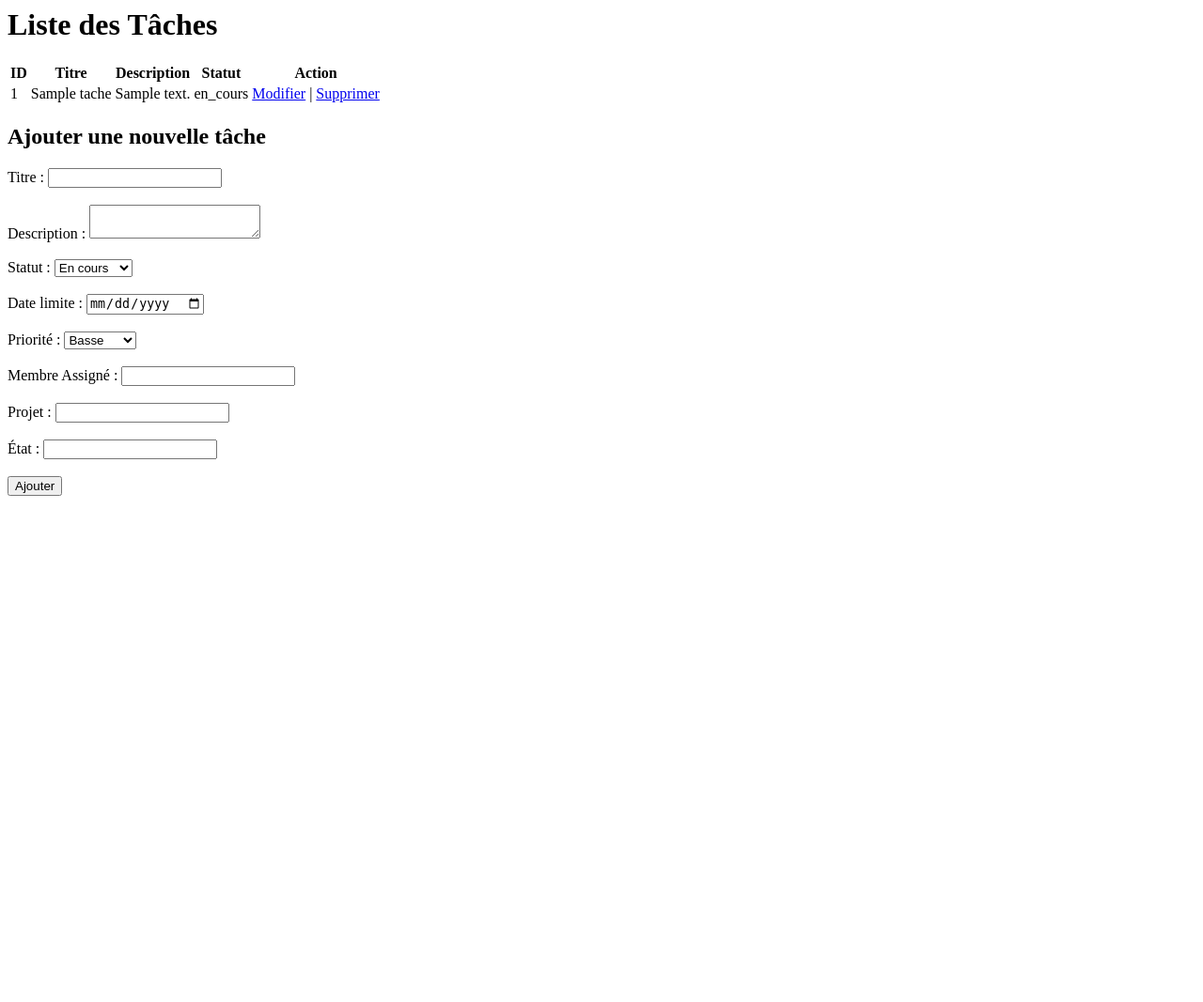
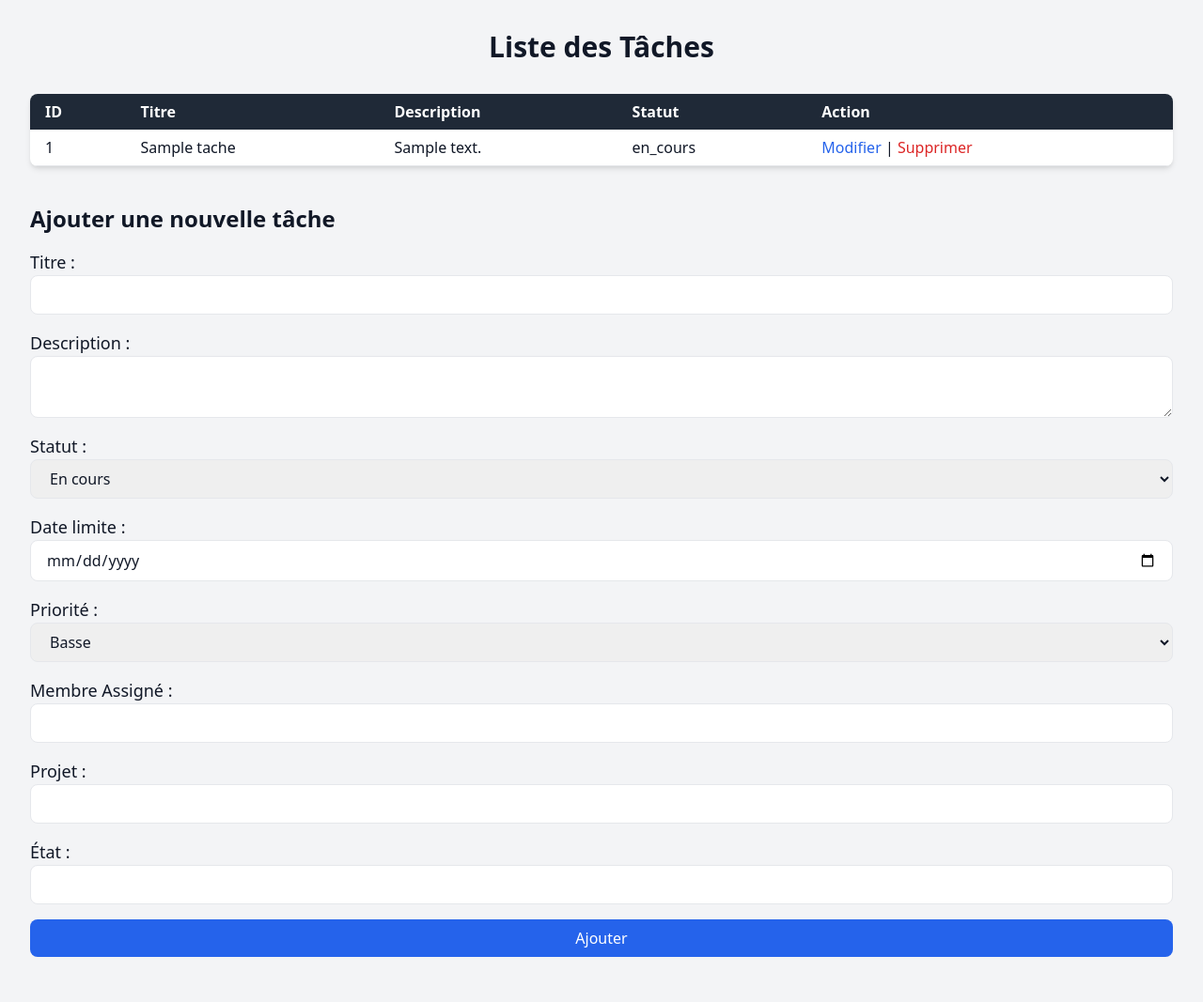
Before and after one commit to Youcode-Classe-E-2024-2025/Asmae_ELHamzaoui-project, a PHP site: page /views/taches_view.php in a window 1280 px wide. Shown: the whole page at 94% size. Before the commit the page ends 528 px from the top, so only its background shows below. Run offline with PHP 8.4, Linux system fonts and the light colour scheme; tables that the repository leaves empty hold one stand-in row (values such as "Sample post"); some libraries are stand-ins or nearby versions.

Commit message:
style pour la page taches_view.php

```diff
--- a/views/taches_view.php
+++ b/views/taches_view.php
@@ -19,62 +19,89 @@ if ($_SERVER['REQUEST_METHOD'] == 'POST' && isset($_POST['ajouter'])) {
 // Afficher toutes les tâches
 $taches = $controller->afficherTaches();
 ?>
-<html>
+<html lang="fr">
     <head>
+        <meta charset="UTF-8">
+        <meta name="viewport" content="width=device-width, initial-scale=1.0">
         <title>Gestion des tâches</title>
+        <link href="https://cdn.jsdelivr.net/npm/tailwindcss@2.1.2/dist/tailwind.min.css" rel="stylesheet">
     </head>
-    <body>
-        <h1>Liste des Tâches</h1>
-        <table>
+    <body class="bg-gray-100 text-gray-900">
+        <div class="container mx-auto p-8">
+            <h1 class="text-3xl font-bold text-center mb-8">Liste des Tâches</h1>
+
+            <!-- Table des tâches -->
+            <table class="min-w-full bg-white shadow-md rounded-lg overflow-hidden">
+                <thead class="bg-gray-800 text-white">
                     <tr>
-                <th>ID</th>
-                <th>Titre</th>
-                <th>Description</th>
-                <th>Statut</th>
-                <th>Action</th>
+                        <th class="py-2 px-4 text-left">ID</th>
+                        <th class="py-2 px-4 text-left">Titre</th>
+                        <th class="py-2 px-4 text-left">Description</th>
+                        <th class="py-2 px-4 text-left">Statut</th>
+                        <th class="py-2 px-4 text-left">Action</th>
                     </tr>
+                </thead>
+                <tbody>
                     <?php foreach ($taches as $tache): ?>
-                <tr>
-                    <td><?php echo $tache['id_tache']; ?></td>
-                    <td><?php echo $tache['titre_tache']; ?></td>
-                    <td><?php echo $tache['desc_tache']; ?></td>
-                    <td><?php echo $tache['statut_tache']; ?></td>
-                    <td>
-                        <a href="modifier_tache.php?id=<?php echo $tache['id_tache']; ?>">Modifier</a> |
-                        <a href="supprimer_tache.php?id=<?php echo $tache['id_tache']; ?>">Supprimer</a>
+                        <tr class="border-b">
+                            <td class="py-2 px-4"><?php echo $tache['id_tache']; ?></td>
+                            <td class="py-2 px-4"><?php echo $tache['titre_tache']; ?></td>
+                            <td class="py-2 px-4"><?php echo $tache['desc_tache']; ?></td>
+                            <td class="py-2 px-4"><?php echo $tache['statut_tache']; ?></td>
+                            <td class="py-2 px-4">
+                                <a href="modifier_tache.php?id=<?php echo $tache['id_tache']; ?>" class="text-blue-600 hover:text-blue-800">Modifier</a> |
+                                <a href="supprimer_tache.php?id=<?php echo $tache['id_tache']; ?>" class="text-red-600 hover:text-red-800">Supprimer</a>
                             </td>
                         </tr>
                     <?php endforeach; ?>
+                </tbody>
             </table>
 
             <!-- Formulaire d'ajout de tâche -->
-        <h2>Ajouter une nouvelle tâche</h2>
-        <form method="POST">
-            <label for="titre_tache">Titre :</label>
-            <input type="text" name="titre_tache" required><br><br>
-            <label for="desc_tache">Description :</label>
-            <textarea name="desc_tache"></textarea><br><br>
-            <label for="statut_tache">Statut :</label>
-            <select name="statut_tache">
+            <h2 class="text-2xl font-semibold mt-10 mb-4">Ajouter une nouvelle tâche</h2>
+            <form method="POST" class="space-y-4">
+                <div>
+                    <label for="titre_tache" class="block text-lg">Titre :</label>
+                    <input type="text" name="titre_tache" required class="w-full px-4 py-2 border rounded-lg focus:outline-none focus:ring-2 focus:ring-blue-500">
+                </div>
+                <div>
+                    <label for="desc_tache" class="block text-lg">Description :</label>
+                    <textarea name="desc_tache" class="w-full px-4 py-2 border rounded-lg focus:outline-none focus:ring-2 focus:ring-blue-500"></textarea>
+                </div>
+                <div>
+                    <label for="statut_tache" class="block text-lg">Statut :</label>
+                    <select name="statut_tache" class="w-full px-4 py-2 border rounded-lg focus:outline-none focus:ring-2 focus:ring-blue-500">
                         <option value="en_cours">En cours</option>
                         <option value="terminee">Terminée</option>
                         <option value="en_attente">En attente</option>
-            </select><br><br>
-            <label for="date_limite">Date limite :</label>
-            <input type="date" name="date_limite"><br><br>
-            <label for="priorite_tache">Priorité :</label>
-            <select name="priorite_tache">
+                    </select>
+                </div>
+                <div>
+                    <label for="date_limite" class="block text-lg">Date limite :</label>
+                    <input type="date" name="date_limite" class="w-full px-4 py-2 border rounded-lg focus:outline-none focus:ring-2 focus:ring-blue-500">
+                </div>
+                <div>
+                    <label for="priorite_tache" class="block text-lg">Priorité :</label>
+                    <select name="priorite_tache" class="w-full px-4 py-2 border rounded-lg focus:outline-none focus:ring-2 focus:ring-blue-500">
                         <option value="basse">Basse</option>
                         <option value="moyenne">Moyenne</option>
                         <option value="haute">Haute</option>
-            </select><br><br>
-            <label for="membre_assigne_id">Membre Assigné :</label>
-            <input type="number" name="membre_assigne_id" required><br><br>
-            <label for="projet_id">Projet :</label>
-            <input type="number" name="projet_id" required><br><br>
-            <label for="etat_id">État :</label>
-            <input type="number" name="etat_id" required><br><br>
-            <button type="submit" name="ajouter">Ajouter</button>
+                    </select>
+                </div>
+                <div>
+                    <label for="membre_assigne_id" class="block text-lg">Membre Assigné :</label>
+                    <input type="number" name="membre_assigne_id" required class="w-full px-4 py-2 border rounded-lg focus:outline-none focus:ring-2 focus:ring-blue-500">
+                </div>
+                <div>
+                    <label for="projet_id" class="block text-lg">Projet :</label>
+                    <input type="number" name="projet_id" required class="w-full px-4 py-2 border rounded-lg focus:outline-none focus:ring-2 focus:ring-blue-500">
+                </div>
+                <div>
+                    <label for="etat_id" class="block text-lg">État :</label>
+                    <input type="number" name="etat_id" required class="w-full px-4 py-2 border rounded-lg focus:outline-none focus:ring-2 focus:ring-blue-500">
+                </div>
+                <button type="submit" name="ajouter" class="w-full bg-blue-600 text-white py-2 px-4 rounded-lg hover:bg-blue-700 focus:outline-none focus:ring-2 focus:ring-blue-500">Ajouter</button>
             </form>
+        </div>
     </body>
 </html>
```
Lines whose indentation alone changed are shown as unchanged.
